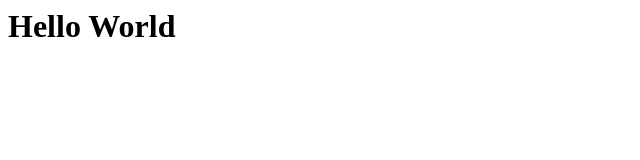
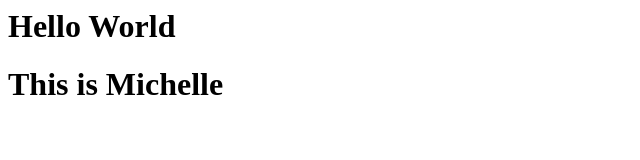
Before and after one commit to wboeker/hackathon2019, a plain HTML site: page index.html in a window 1280 px wide. Shown: the whole page, without its empty margins (0-640 px from the left). Drawn offline with Linux system fonts and the light colour scheme.

Commit message:
I changed things

```diff
--- a/index.html
+++ b/index.html
@@ -1 +1,2 @@
 <h1> Hello World </h1>
+<h1> This is Michelle </h1>
```
